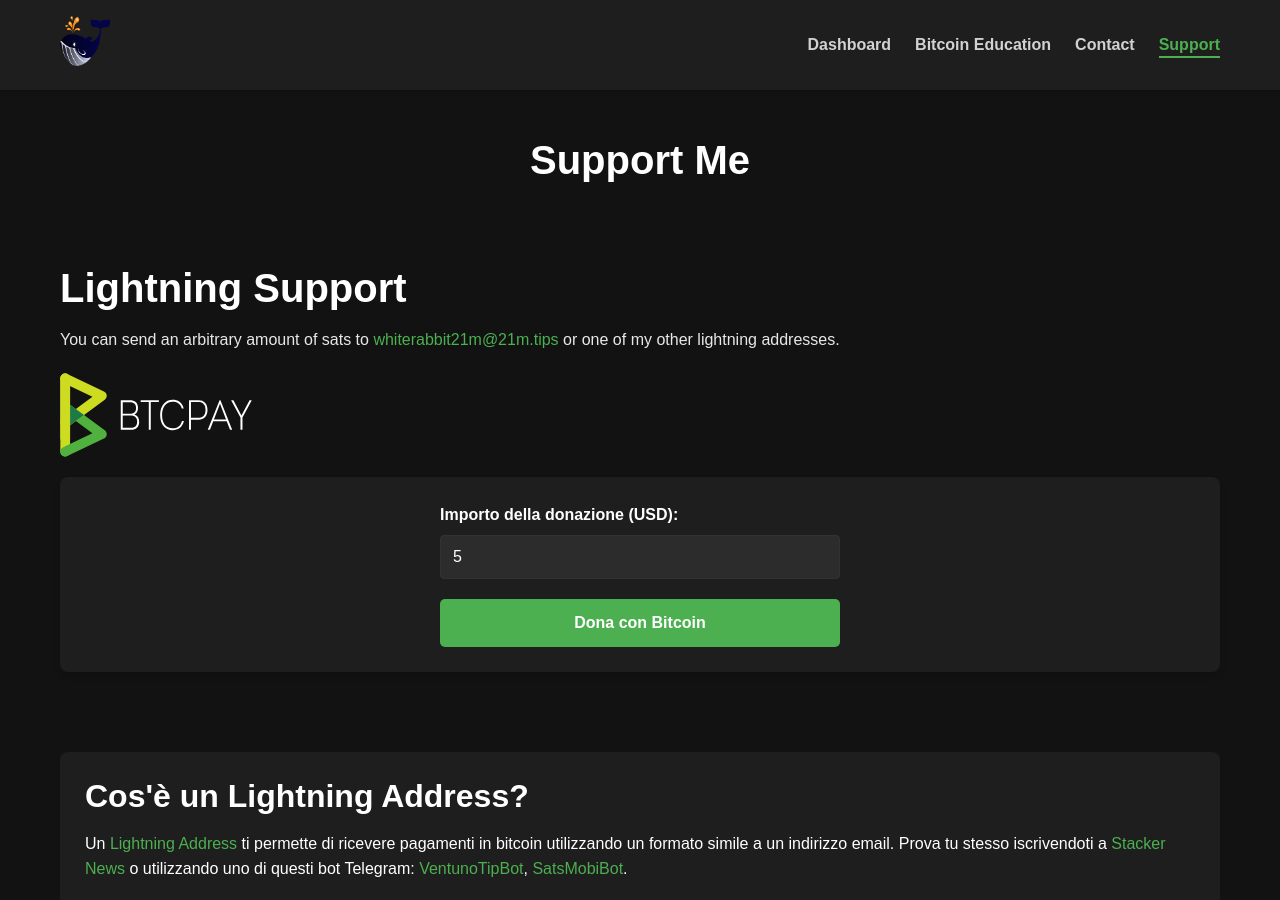
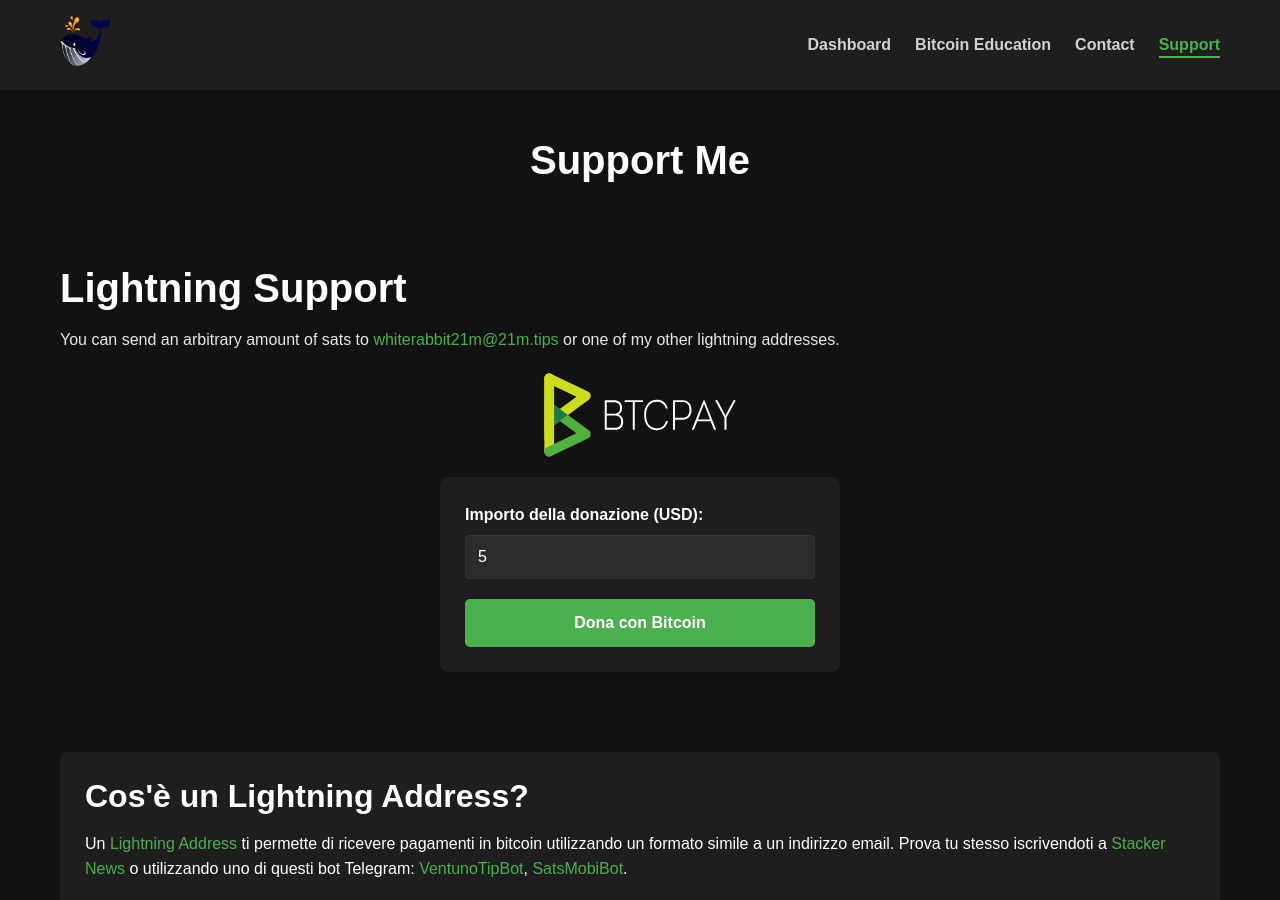
Before and after one commit to whiterabbit21m-test/whiterabbit21m-test.github.io, a Jekyll site: the page built from support.md, in a window 1280 px wide and 900 px high. Built offline with Jekyll 4.4.1, drawn with Linux system fonts in a browser that asks for light colours.

Commit message:
Update _support.scss

```diff
--- a/_sass/_support.scss
+++ b/_sass/_support.scss
@@ -18,16 +18,14 @@
   }
 }
 
-.btcpay-container {
-  background-color: #1E1E1E;
-  border-radius: 8px;
-  padding: 25px;
+.btcpay-wrapper {
+  display: flex;
+  flex-direction: column;
+  align-items: center;
   margin-bottom: 40px;
-  box-shadow: 0 4px 6px rgba(0, 0, 0, 0.1);
 }
 
 .btcpay-logo {
-  text-align: center;
   margin-bottom: 20px;
 
   img {
@@ -36,12 +34,18 @@
   }
 }
 
+.btcpay-container {
+  background-color: #1E1E1E;
+  border-radius: 8px;
+  padding: 25px;
+  width: 100%;
+  max-width: 400px;
+  box-shadow: 0 4px 6px rgba(0, 0, 0, 0.1);
+}
+
 .btcpay-form {
   font-family: Arial, sans-serif;
   color: #ffffff;
-  max-width: 400px;
-  width: 100%;
-  margin: 0 auto;
 }
 
 .form-group {
@@ -93,6 +97,16 @@
 
   &:active {
     transform: translateY(0);
+  }
+}
+
+@media (max-width: 480px) {
+  .btcpay-container {
+    padding: 20px;
+  }
+
+  .cta-button {
+    padding: 12px 24px;
   }
 }
 
```
